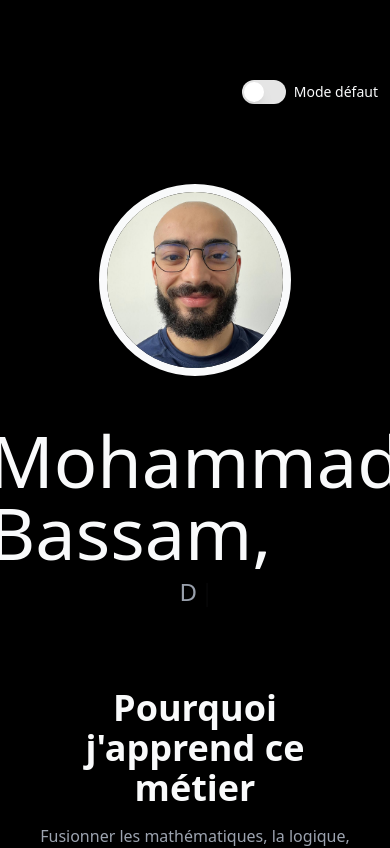
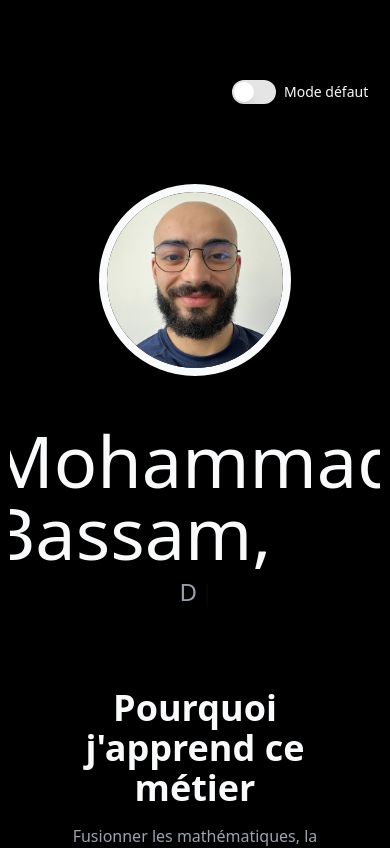
Before and after one commit to Bassammohammad/Portfolio, a React (Vite) app: page / in a window 390 px wide. Shown: the top 848 px of the page. Built offline with nearby package versions, Linux system fonts and the light colour scheme.

Commit message:
responsive mobile

```diff
--- a/src/App.tsx
+++ b/src/App.tsx
@@ -9,7 +9,7 @@ function App() {
 
   return (
     <div
-      className={`my-20 lg:w-[60%] m-auto space-y-20 overflow-x-hidden ${isGreenMode ? 'theme-green' : 'theme-default'}`}
+      className={`my-20 lg:w-[60%] w-[95%] m-auto space-y-20 overflow-x-hidden ${isGreenMode ? 'theme-green' : 'theme-default'}`}
     >
       <Theme setIsGreenMode={setIsGreenMode} isGreenMode={isGreenMode} />
       <HeaderSection />
```
